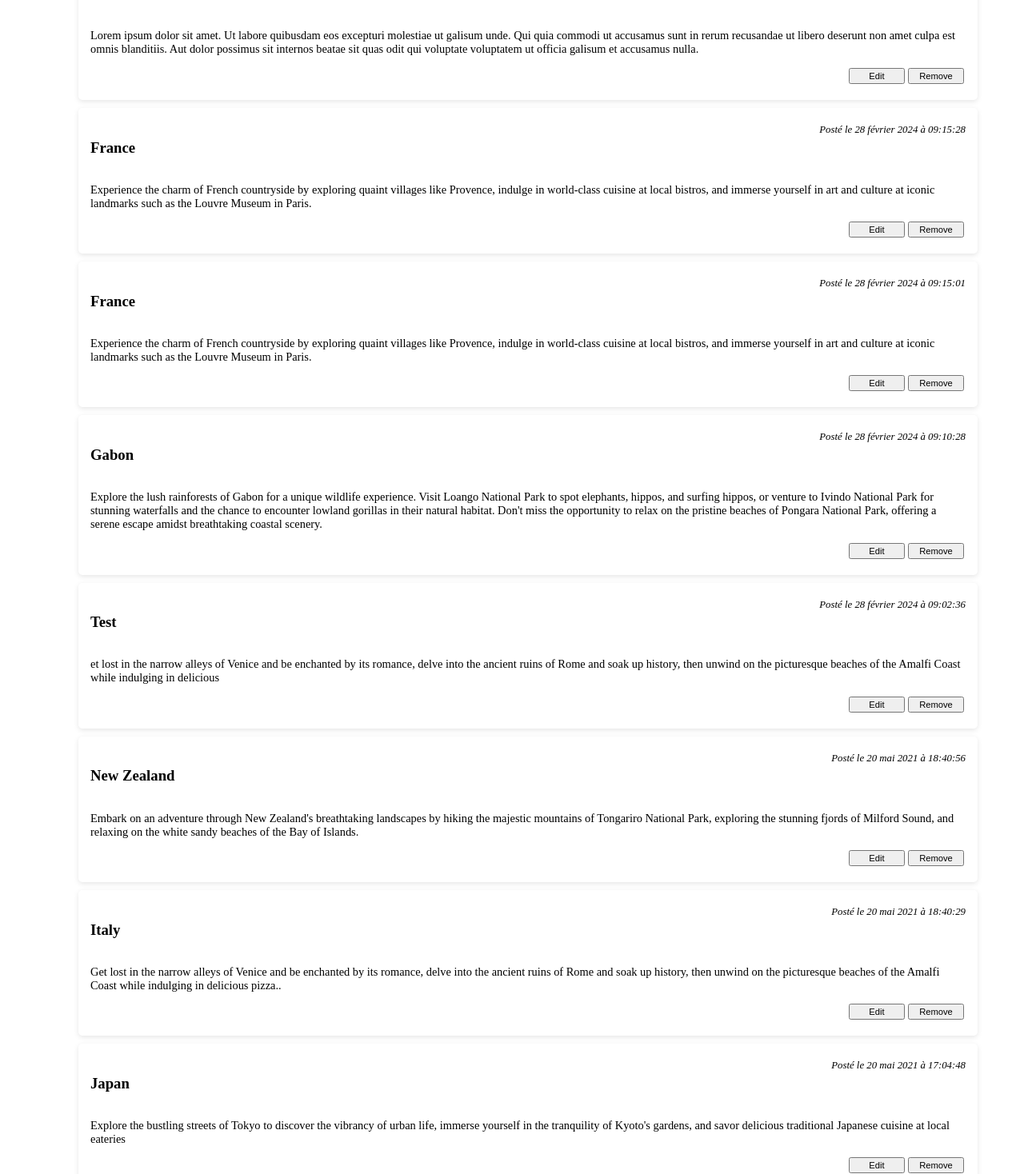
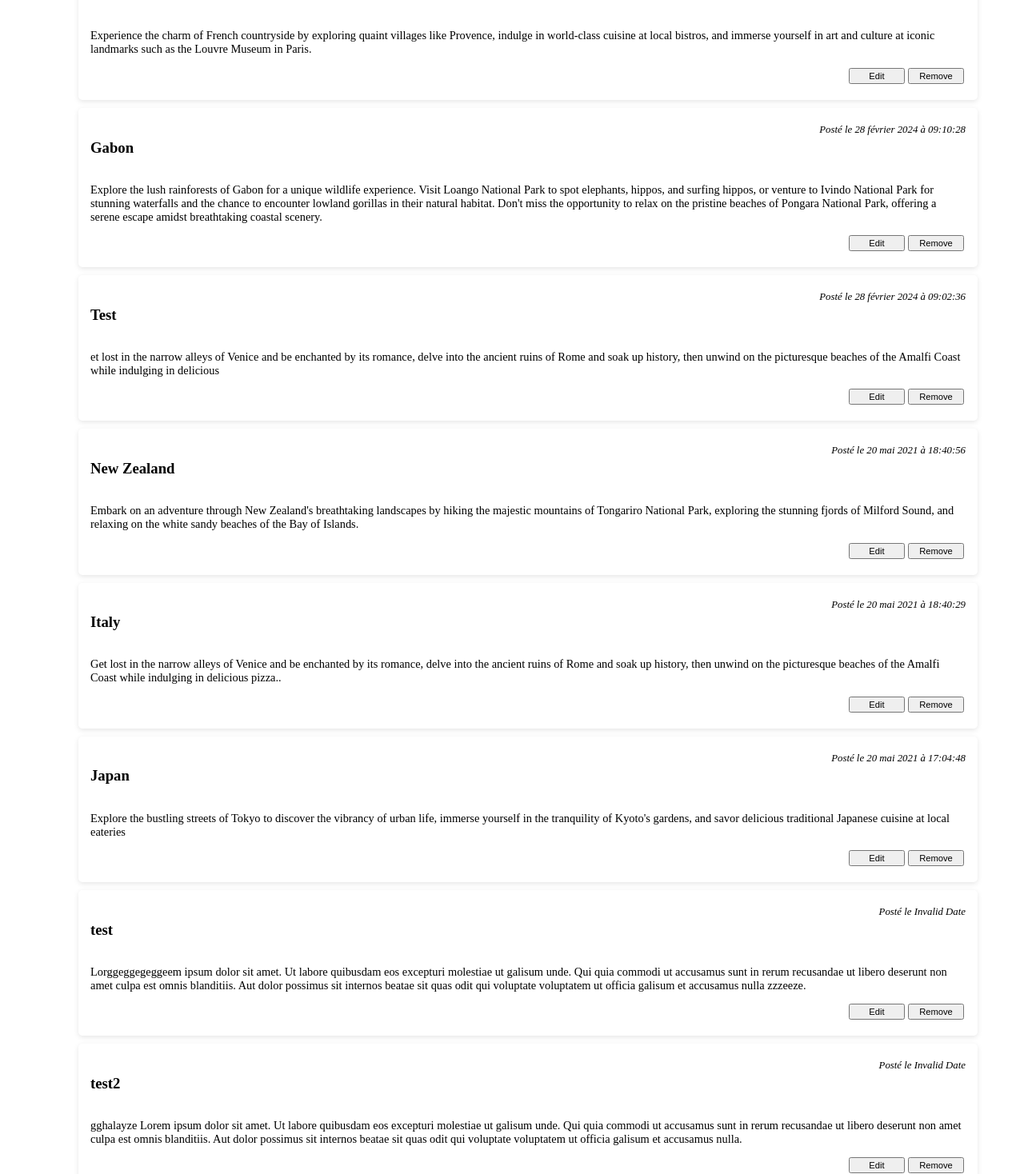
Before and after one commit to sunsand03/countries, a Next.js app: page /tips in a window 1280 px wide. Shown: the part 644-2112 px from the top of the page at 80% size. Built offline with nearby package versions, Linux system fonts and the light colour scheme; data requests are answered from the project's data file.

Commit message:
add logic to update tip

```diff
--- a/app/components/Tip.js
+++ b/app/components/Tip.js
@@ -1,7 +1,12 @@
-import React from 'react';
+import React, {useState} from 'react';
 import style from '../../assets/styles/components/tip.module.scss'
+import axios from 'axios'
 
 const Tip = ({tip}) => {
+
+    const [isEditing, setIsEditing]= useState(false);
+    const [editContent, setEditContent]= useState("");
+
 
     const dateFormatter = (date)=>{
         let newDate = new Date(date).toLocaleDateString("fr-FR", {
@@ -15,15 +20,53 @@ const Tip = ({tip}) => {
         return newDate;
     }
 
+    const handleEdit = ()=>{
+        const data ={
+            country : tip.country,
+            content : editContent ? editContent : tip.content,
+            updatedDate: Date.now(),
+
+        };
+
+        axios
+        .put('http://localhost:3004/articles/' + tip.id, data)
+        .then(() => {
+          setIsEditing(false);
+        })
+        .catch(error => {
+          // Gestion des erreurs
+          console.error('Error updating article:', error);
+          // Traitez l'erreur selon vos besoins
+        });
+
+
+    };
+
     return (
-       <div className={style.tip}>
+       <div className={style.tip} style={{background: isEditing ? "#f3feff" : "white" }}>
         <div className={style.header}>
             <h3>{tip.country}</h3>
             <em>Posté le {dateFormatter(tip.date)}</em>
         </div>
-        <p>{tip.content}</p>
+        {
+            isEditing ? (
+                <textarea
+                    defaultValue={editContent ? editContent: tip.content}
+                    autoFocus
+                    onChange={(e)=> setEditContent(e.target.value)}></textarea>
+            ):(
+                <p>{editContent ?  editContent : tip.content}</p>
+            )
+
+        }
         <div className={style.btnContainer}>
-            <button>Edit</button>
+            {
+                isEditing ? (
+                    <button onClick={()=>handleEdit()}>Valider</button>
+                ) : (
+                    <button onClick={()=>setIsEditing(true)}>Edit</button>
+                )
+            }
             <button>Remove</button>
         </div>
 
--- a/assets/db.json
+++ b/assets/db.json
@@ -43,16 +43,16 @@
       "date": 1709111728282
     },
     {
-      "id": "edb5",
       "country": "test",
-      "content": "Lorem ipsum dolor sit amet. Ut labore quibusdam eos excepturi molestiae ut galisum unde. Qui quia commodi ut accusamus sunt in rerum recusandae ut libero deserunt non amet culpa est omnis blanditiis. Aut dolor possimus sit internos beatae sit quas odit qui voluptate voluptatem ut officia galisum et accusamus nulla.",
-      "date": 1709111966409
+      "content": "Lorggeggegeggeem ipsum dolor sit amet. Ut labore quibusdam eos excepturi molestiae ut galisum unde. Qui quia commodi ut accusamus sunt in rerum recusandae ut libero deserunt non amet culpa est omnis blanditiis. Aut dolor possimus sit internos beatae sit quas odit qui voluptate voluptatem ut officia galisum et accusamus nulla zzzeeze.",
+      "updatedDate": 1709116672639,
+      "id": "edb5"
     },
     {
-      "id": "a754",
       "country": "test2",
-      "content": "Lorem ipsum dolor sit amet. Ut labore quibusdam eos excepturi molestiae ut galisum unde. Qui quia commodi ut accusamus sunt in rerum recusandae ut libero deserunt non amet culpa est omnis blanditiis. Aut dolor possimus sit internos beatae sit quas odit qui voluptate voluptatem ut officia galisum et accusamus nulla.",
-      "date": 1709111986708
+      "content": "gghalayze Lorem ipsum dolor sit amet. Ut labore quibusdam eos excepturi molestiae ut galisum unde. Qui quia commodi ut accusamus sunt in rerum recusandae ut libero deserunt non amet culpa est omnis blanditiis. Aut dolor possimus sit internos beatae sit quas odit qui voluptate voluptatem ut officia galisum et accusamus nulla.",
+      "updatedDate": 1709116329507,
+      "id": "a754"
     }
   ]
 }
--- a/package.json
+++ b/package.json
@@ -17,6 +17,7 @@
     "react-dom": "^18"
   },
   "devDependencies": {
+    "@types/react": "^18.2.60",
     "eslint": "^8",
     "eslint-config-next": "14.1.0",
     "sass": "^1.71.0"
```
Also changed, not shown: 1 other file (tests, documents, lock files or other folders).
